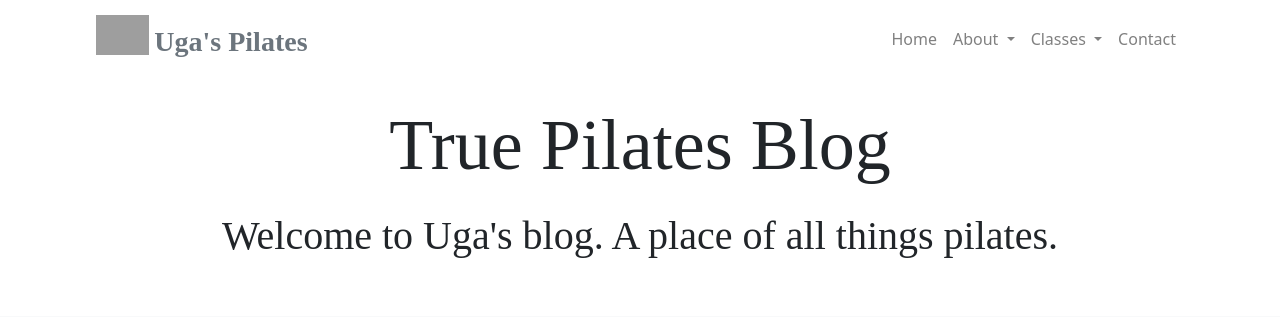
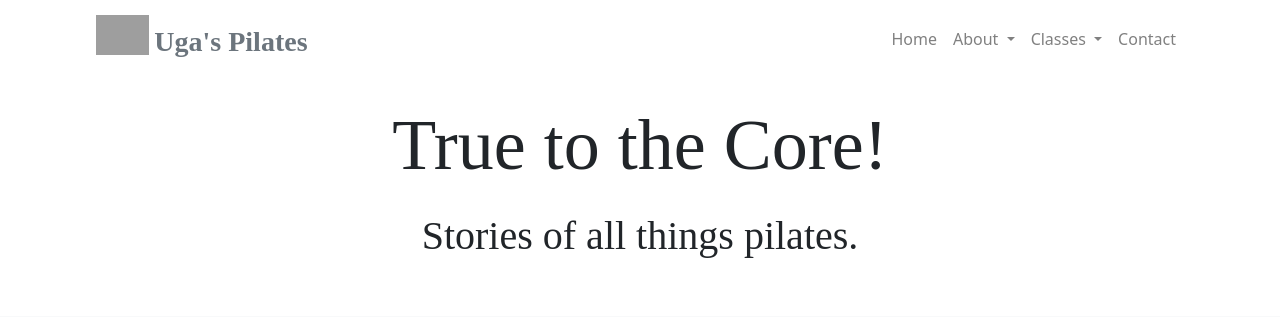
Before and after one commit to martijnnieuwland/ugas_pilates, a Django app: page /blog/ in a window 1280 px wide. Shown: the top 317 px of the page. Run offline with Django 5.2, Linux system fonts and the light colour scheme; data that the repository does not hold is empty; parts of the project's set-up code (start-up, migrations or seed data) failed here and were passed over; some libraries are stand-ins or nearby versions; some web fonts are replaced; grey boxes are pictures that could not be loaded.

Commit message:
Home layout

```diff
--- a/blog/templates/blog/index.html
+++ b/blog/templates/blog/index.html
@@ -3,10 +3,10 @@
 
 {% block content %}
 <div id="blog">
-<h2 class="display-2 text-center my-4">True Pilates Blog</h2>
+<h2 class="display-2 text-center my-4">True to the Core!</h2>
 <div class="container-md">
 
-  <h6 class="display-6 text-center">Welcome to Uga's blog. A place of all things pilates.</h6>
+  <h6 class="display-6 text-center">Stories of all things pilates.</h6>
   <div class="row">
     {% for post in posts %}
     <div class="col-12 col-sm-6 col-lg-4 col-xxl-3">
--- a/templates/ugas_pilates/index.html
+++ b/templates/ugas_pilates/index.html
@@ -26,11 +26,11 @@
   <img
     src="{% static 'ugas_pilates/images/logo-green-grey.svg' %}"
     alt="Logo Uga's Pilates"
-    class="position-absolute bottom-0 opacity-50 pb-4"
+    class="position-absolute bottom-0 start-50 translate-middle-x d-md-none"
   />
 </div>
-<section id="studio" class="p-0">
-  <div class="container-lg position-relative">
+<section id="studio" class="">
+  <div class="container-lg">
     <div class="row justify-content-center align-items-center">
       <div class="col col-8"></div>
       <div class="col-md-5 text-center text-md-start">
```
